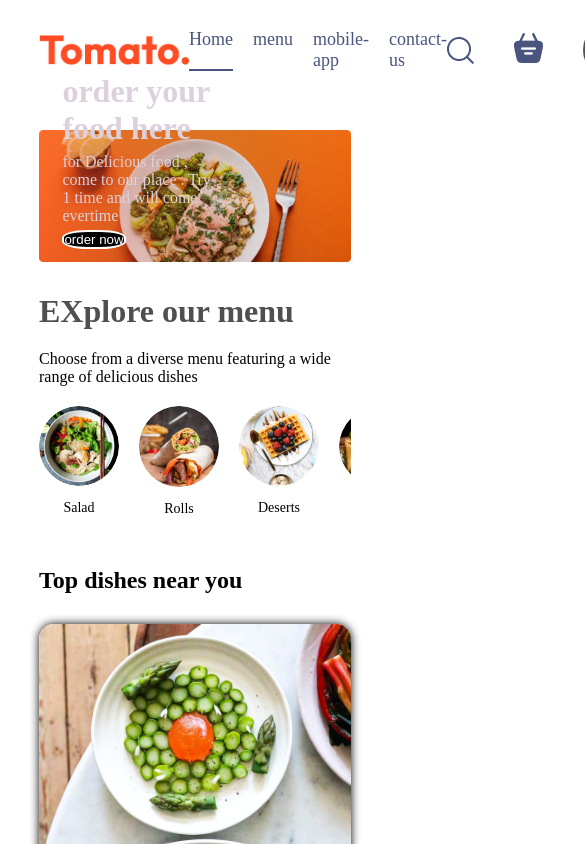
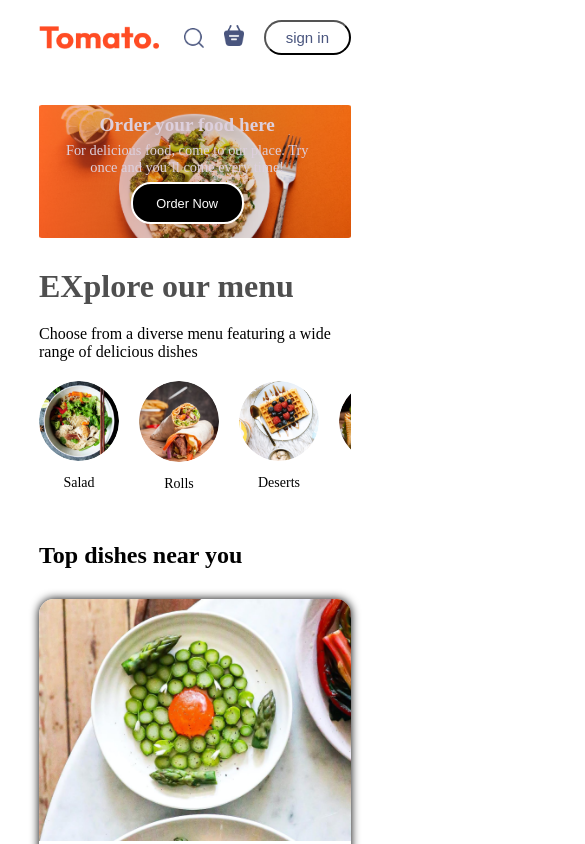
Before and after one commit to Imadityarai/food_delievery, a React (Vite) app in the folder frontend/: page / in a window 390 px wide. Shown: the top 844 px of the page, 585 px wide, since content can reach past the window. Built offline with nearby package versions, Linux system fonts and the light colour scheme.

Commit message:
added responsive design for header,navbar

```diff
--- a/frontend/src/components/Navbar/Navbar.css
+++ b/frontend/src/components/Navbar/Navbar.css
@@ -37,3 +37,53 @@
   padding-bottom: 10px;
 
 }
+@media (max-width:1050px){
+    .navbar .logo{
+        width:140px;
+
+    }
+    .navbar-menu{
+        gap:20px;
+        font-size:17px;
+
+    }
+    .navbar-right{
+        gap:30px;
+    }
+    .navbar-right img{
+        width:22px;
+
+    }
+    .navbar-right button{
+        padding:8px 25px;
+    }
+}
+@media (max-width:900px){
+    .navbar .logo{
+        width:120px;
+
+    }
+    .navbar-menu{
+        gap:15px;
+        font-size:16px;
+
+    }
+    .navbar-right{
+        gap:20px;
+    }
+    .navbar-right img{
+        width:20px;
+
+    }
+    .navbar-right button{
+        padding:7px 20px;
+        font-size:15px;
+    }
+}@media (max-width:750px){
+
+    .navbar-menu{
+        display:none;
+
+    }
+
+}
--- a/frontend/src/components/header/Header.css
+++ b/frontend/src/components/header/Header.css
@@ -1,30 +1,76 @@
-.header{
+.header {
   height: 34vw;
   margin: 30px auto;
-    background: url('/header_img.png') no-repeat;
-    background-size: contain;
+  background: url('/header_img.png') no-repeat center/cover;
   position: relative;
   color: rgb(221, 208, 221);
 }
-.header-content{
+
+.header-content {
   position: absolute;
   display: flex;
   flex-direction: column;
-    align-items: start;
-    gap:1.5vw;
+  align-items: flex-start;
+  gap: 1.5vw;
   max-width: 50%;
   bottom: 10%;
-left:6vw;
+  left: 6vw;
   animation: fadeIn 3s;
 }
-.header button{
+
+/* Responsive text */
+.header-content h1 {
+  font-size: clamp(1.2rem, 3vw, 3rem);
+}
+
+.header-content p {
+  font-size: clamp(0.9rem, 2vw, 1.5rem);
+}
+
+.header button {
   background-color: black;
   color: white;
-    border-radius: 40%;
+  border-radius: 20px;
   border: 2px solid white;
-    font: 10px 'Arial' 'sans-serif';
+  font-size: clamp(0.8rem, 1.5vw, 1.2rem);
+  padding: 1vw 2vw;
+  cursor: pointer;
 }
-.header button:hover{
+
+.header button:hover {
   background-color: white;
   color: black;
 }
+
+/* Media queries */
+@media (max-width: 1050px) {
+  .header-content {
+    max-width: 45%;
+  }
+}
+
+@media (max-width: 750px) {
+  .header-content {
+    max-width: 80%;
+    align-items: center;
+    text-align: center;
+  }
+
+  .header-content p {
+    font-size: 0.9rem;
+  }
+
+  .header-content button {
+    padding: 3vw 6vw;
+  }
+}
+
+@media (max-width: 375px) {
+  .header-content h1 {
+    font-size: 1.2rem;
+  }
+
+  .header-content p {
+    display: none; /* hide long text on very small screens */
+  }
+}
--- a/frontend/src/components/header/Header.jsx
+++ b/frontend/src/components/header/Header.jsx
@@ -1,16 +1,19 @@
 import React from 'react'
 import './Header.css'
 import Navbar from '../Navbar/navbar'
+
 function Header() {
   return (
-
-    <div>   <Navbar/>
+    <div>
+      <Navbar />
       <div className="header">
         <div className="header-content">
-            <h1> order your food here </h1>
-
-<p>for Delicious food , come to our place . Try 1 time and will come evertime</p>
-     <button>order now</button>   </div>
+          <h1>Order your food here</h1>
+          <p>
+            For delicious food, come to our place. Try once and you’ll come every time!
+          </p>
+          <button>Order Now</button>
+        </div>
       </div>
     </div>
   )
```
Lines whose indentation alone changed are shown as unchanged.
